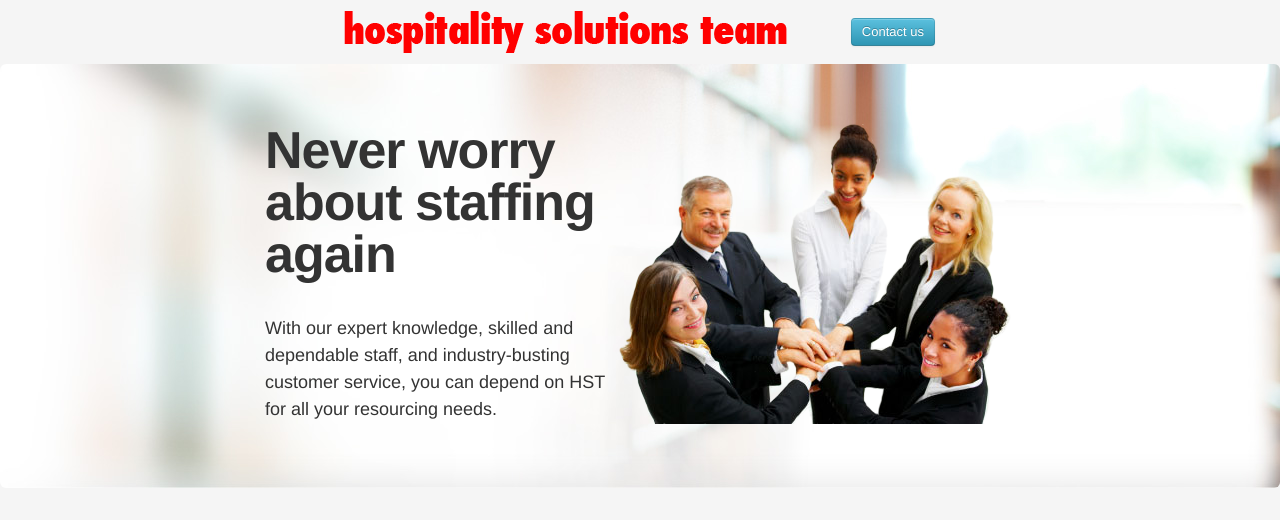
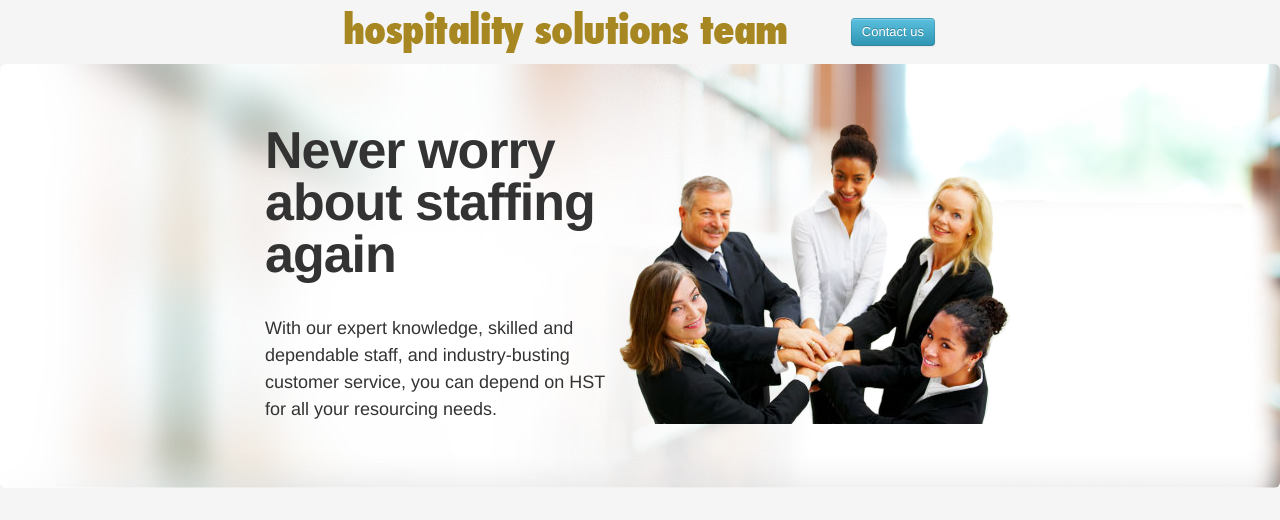
Before and after one commit to sildani/HST-Website, a plain HTML site: page index.html in a window 1280 px wide. Shown: the top 520 px of the page. Drawn offline with Linux system fonts and the light colour scheme.

Commit message:
Updated logo color.

```diff
--- a/index.html
+++ b/index.html
@@ -11,7 +11,7 @@
 
    <!-- header -->
    <div class="header">
-      <img src="img/logo-4.png" />
+      <img src="img/logo-6.png" />
       <a class="btn btn-info" href="mailto:info@hospitalitysolutionsteam.com">Contact us</a>
    </div>
 
```
Also changed, not shown: img/logo-6.png (added), 1 other file.
